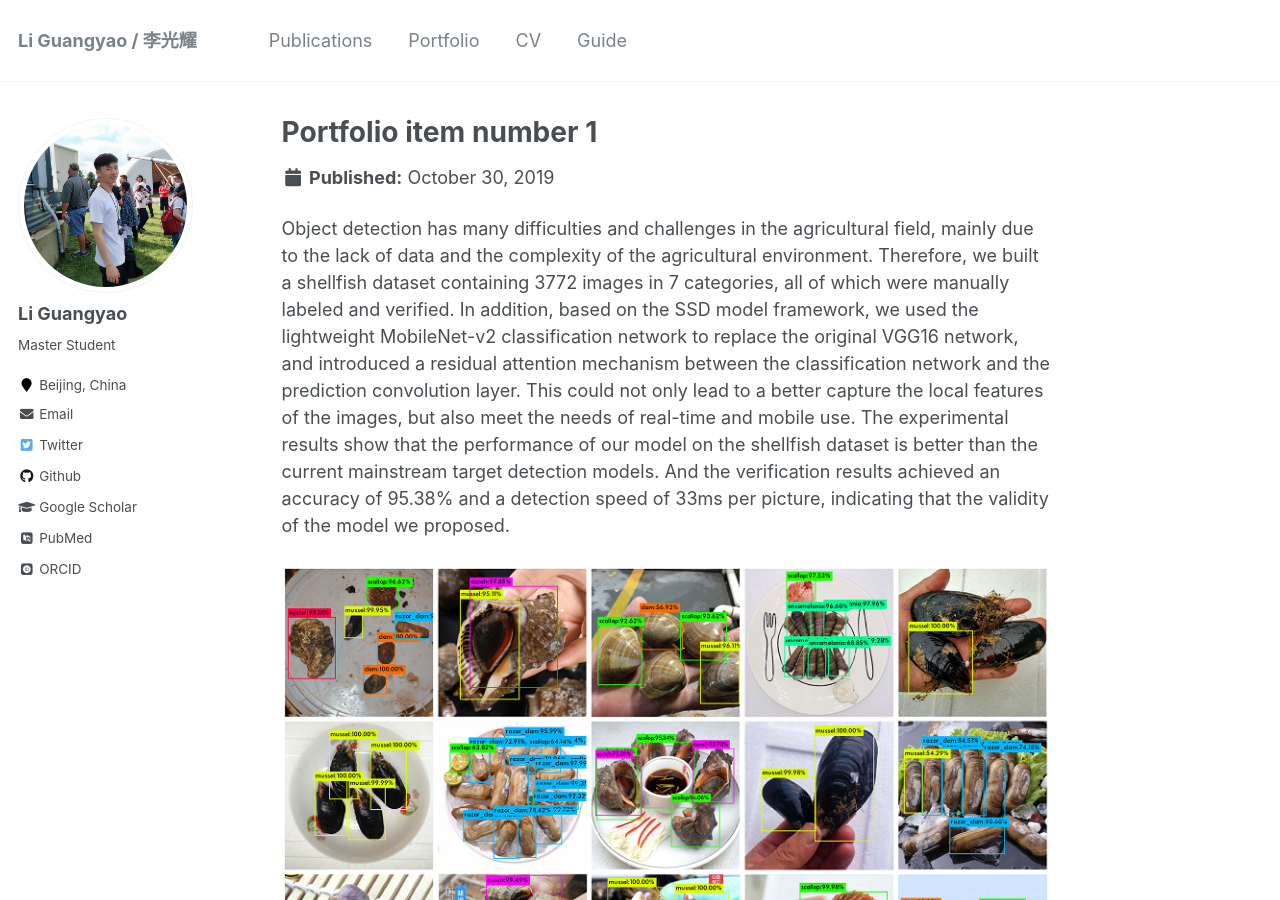
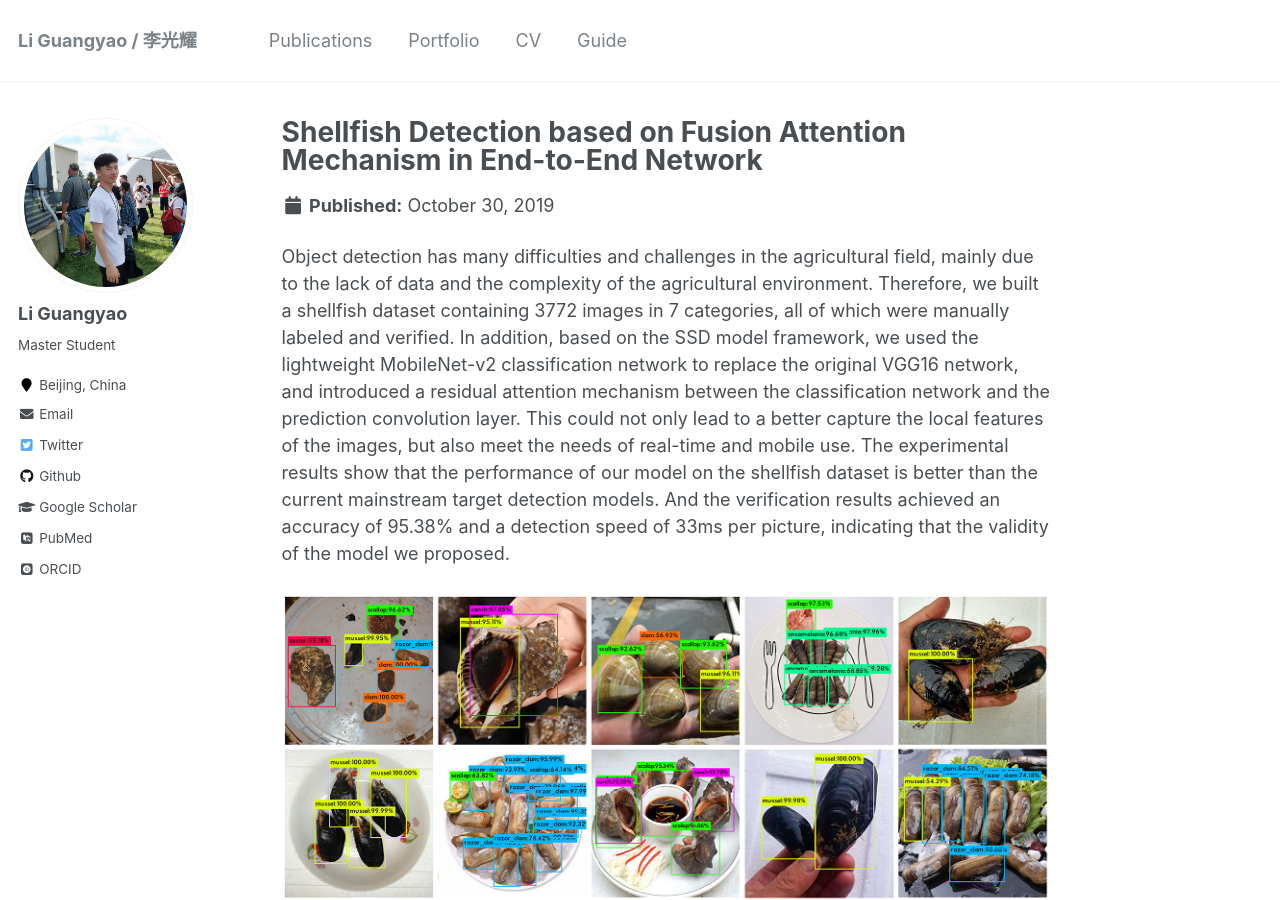
Before and after one commit to ayameyao/ayameyao.github.io_old-version, a Jekyll site: the page built from _portfolio/portfolio-1.md, in a window 1280 px wide and 900 px high. Built offline with Jekyll 4.4.1, drawn with Linux system fonts in a browser that asks for light colours; some web fonts are replaced.

Commit message:
Update portfolio-1.md

```diff
--- a/_portfolio/portfolio-1.md
+++ b/_portfolio/portfolio-1.md
@@ -1,5 +1,5 @@
 ---
-title: "Portfolio item number 1"
+title: "Shellfish Detection based on Fusion Attention Mechanism in End-to-End Network"
 excerpt: "We built a shellfish dataset containing 3772 images in 7 categories, all of which were manually labeled and verified. And the experimental results achieved an accuracy of 95.38% and a detection speed of 33ms per picture (Click on the title for details).<br/><img src='/images/shellfish.png'>"
 collection: portfolio
 ---
```
